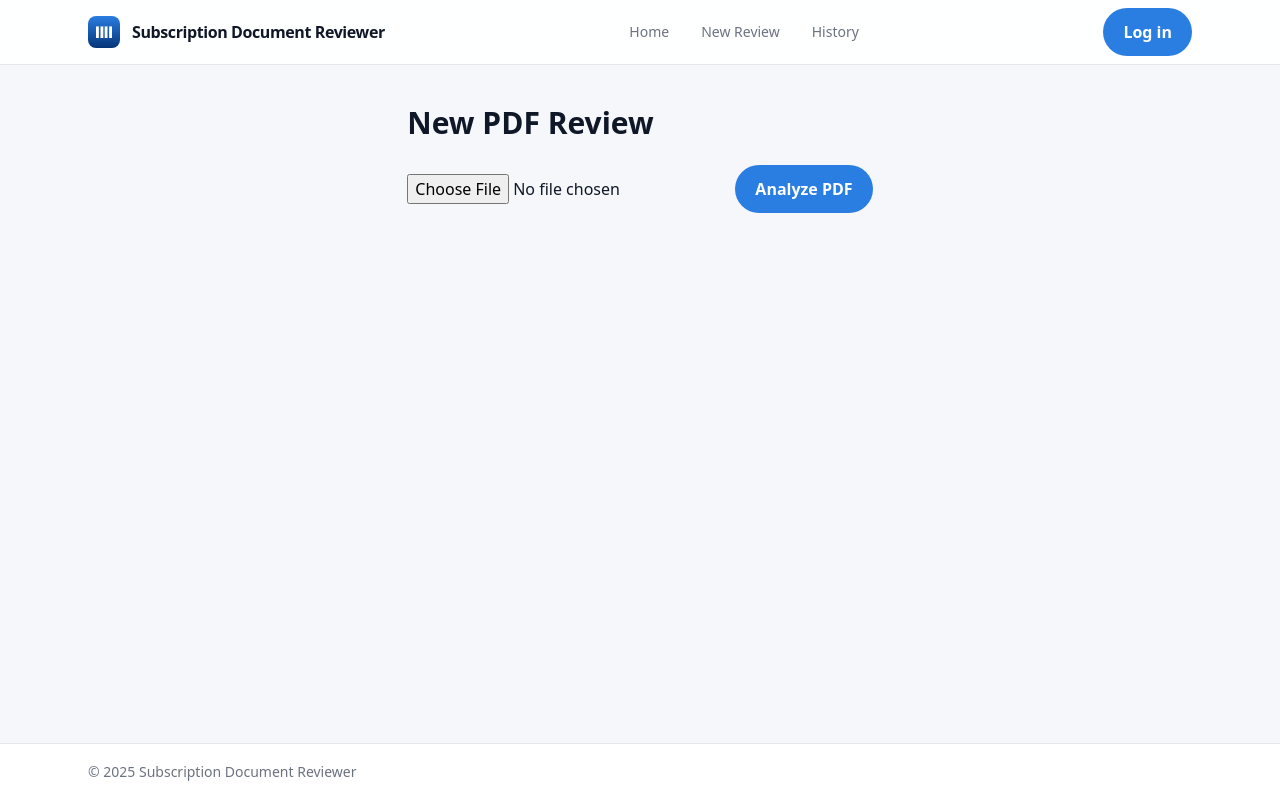
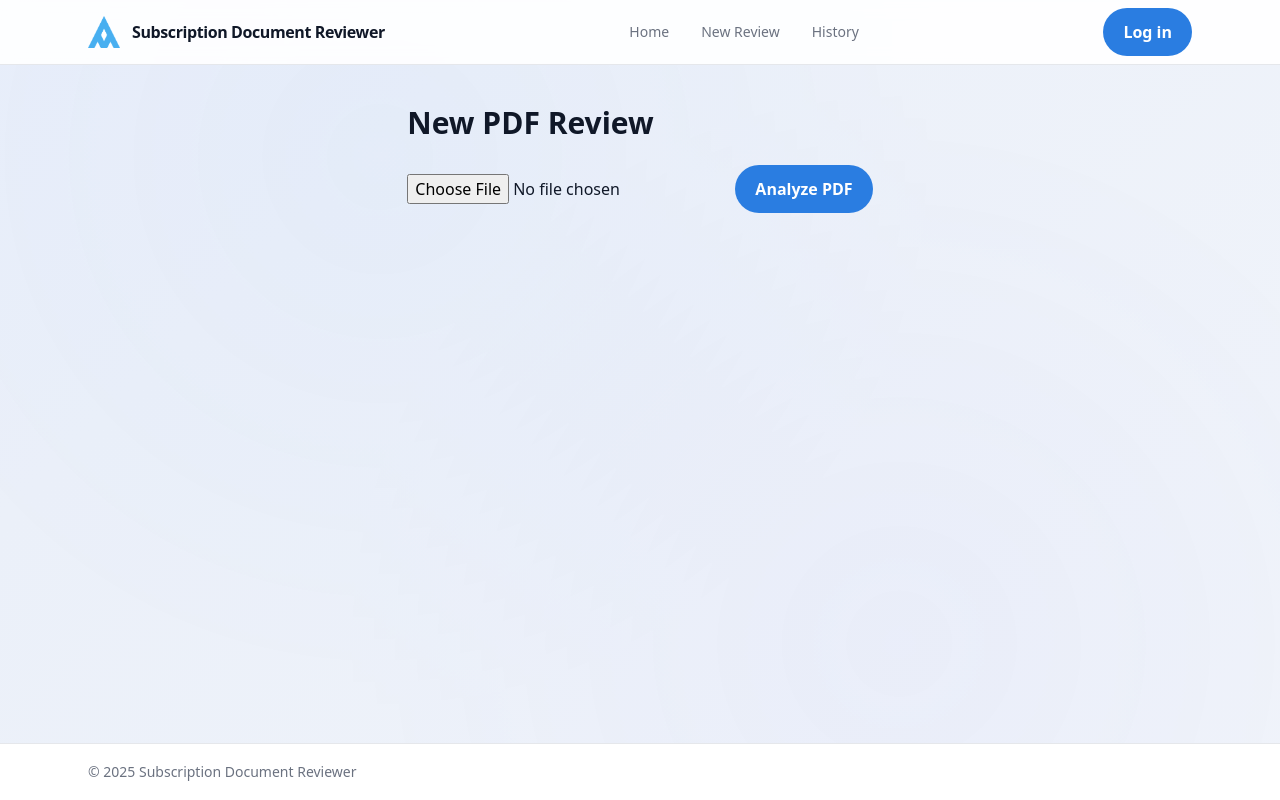
Before and after one commit to phuongngk270/vibe-code-demo-app, a Next.js app: page /review in a window 1280 px wide. Built offline with nearby package versions, Linux system fonts and the light colour scheme; no server answers.

Commit message:
feat: Improve UI and authentication flow
- Redesign the issues table for better readability and a more modern look.
- Add a new animated background to the layout.
- Improve the user experience on the home page by showing different buttons to signed-in and signed-out users.

```diff
--- a/components/IssuesTable.tsx
+++ b/components/IssuesTable.tsx
@@ -98,28 +98,37 @@ const IssuesTable: React.FC<Props> = ({
                     );
                 })}
             </div>
-            <table className="table">
-                <thead>
+            <div className="overflow-x-auto">
+                <table className="min-w-full bg-white rounded-lg shadow-sm border border-gray-200">
+                    <thead className="bg-gray-50">
                         <tr>
-                        <th>Page</th>
-                        <th>Type</th>
-                        <th>Message</th>
-                        <th>Original</th>
-                        <th>Suggestion</th>
-                        <th>Location</th>
+                            <th className="px-4 py-3 text-left text-xs font-medium text-gray-500 uppercase tracking-wider w-16">Page</th>
+                            <th className="px-4 py-3 text-left text-xs font-medium text-gray-500 uppercase tracking-wider w-32">Type</th>
+                            <th className="px-4 py-3 text-left text-xs font-medium text-gray-500 uppercase tracking-wider">Message</th>
+                            <th className="px-4 py-3 text-left text-xs font-medium text-gray-500 uppercase tracking-wider w-48">Original</th>
+                            <th className="px-4 py-3 text-left text-xs font-medium text-gray-500 uppercase tracking-wider w-48">Suggestion</th>
+                            <th className="px-4 py-3 text-left text-xs font-medium text-gray-500 uppercase tracking-wider w-40">Location</th>
                         </tr>
                     </thead>
-                <tbody>
+                    <tbody className="divide-y divide-gray-200">
                         {visible.map((issue, index) => {
                             return (
-                            <tr key={index}>
-                                <td>{issue.page}</td>
-                                <td className="capitalize">{issue.type}</td>
-                                <td>{issue.message}</td>
-                                <td>{issue.original}</td>
-                                <td>{issue.suggestion}</td>
-                                <td className="relative group">
-                                    <span className="cursor-help">{issue.locationHint || 'No location specified'}</span>
+                                <tr key={index} className="hover:bg-gray-50 transition-colors">
+                                    <td className="px-4 py-4 whitespace-nowrap text-sm text-gray-900 font-medium">{issue.page}</td>
+                                    <td className="px-4 py-4 whitespace-nowrap text-sm text-gray-900 capitalize">{issue.type}</td>
+                                    <td className="px-4 py-4 text-sm text-gray-900 leading-relaxed">{issue.message}</td>
+                                    <td className="px-4 py-4 text-sm">
+                                        <div className="bg-red-50 border border-red-200 rounded-md p-3">
+                                            <div className="text-red-800 leading-relaxed">{issue.original}</div>
+                                        </div>
+                                    </td>
+                                    <td className="px-4 py-4 text-sm">
+                                        <div className="bg-green-50 border border-green-200 rounded-md p-3">
+                                            <div className="text-green-800 leading-relaxed">{issue.suggestion}</div>
+                                        </div>
+                                    </td>
+                                    <td className="px-4 py-4 whitespace-nowrap text-sm relative group">
+                                        <span className="cursor-help text-gray-900">{issue.locationHint || 'No location specified'}</span>
                                         {issue.screenshotUrl ? (
                                             <div className="absolute z-50 hidden group-hover:block left-0 top-full mt-2 max-w-[360px] rounded-lg border bg-white shadow-xl p-2">
                                                 <img
@@ -143,6 +152,7 @@ const IssuesTable: React.FC<Props> = ({
                     </tbody>
                 </table>
             </div>
+        </div>
     );
 };
 
--- a/components/Layout.tsx
+++ b/components/Layout.tsx
@@ -16,15 +16,55 @@ export default function Layout({ children, title }: LayoutProps) {
   const { openSignIn } = useClerk();
 
   return (
-    <div className="min-h-screen bg-[#F5F7FB] text-[#101828] flex flex-col">
+    <div className="min-h-screen text-[#101828] flex flex-col relative">
       <Head>
         <title>{title ? `${title} | Subscription Document Reviewer` : 'Subscription Document Reviewer'}</title>
         <meta name="viewport" content="width=device-width, initial-scale=1.0" />
       </Head>
+      {/* Animated background */}
+      <div className="fixed inset-0 z-0">
+        <div
+          className="absolute inset-0"
+          style={{
+            background: 'linear-gradient(-45deg, #F5F7FB, #EBF0F9, #E0E7FF, #F0F3FA)',
+            backgroundSize: '400% 400%',
+            animation: 'gradientShift 12s ease infinite'
+          }}
+        ></div>
+        <div
+          className="absolute inset-0 opacity-40"
+          style={{
+            background: 'radial-gradient(circle at 30% 20%, rgba(59, 130, 246, 0.1) 0%, transparent 50%), radial-gradient(circle at 70% 80%, rgba(99, 102, 241, 0.1) 0%, transparent 50%)',
+            animation: 'pulseGlow 8s ease-in-out infinite'
+          }}
+        ></div>
+      </div>
+      <style jsx>{`
+        @keyframes gradientShift {
+          0%, 100% {
+            background-position: 0% 50%;
+          }
+          50% {
+            background-position: 100% 50%;
+          }
+        }
+        @keyframes pulseGlow {
+          0%, 100% {
+            opacity: 0.2;
+            transform: scale(1);
+          }
+          50% {
+            opacity: 0.4;
+            transform: scale(1.02);
+          }
+        }
+      `}</style>
+      {/* Content overlay */}
+      <div className="relative z-10 min-h-screen flex flex-col">
       <header className="sticky top-0 z-20 bg-white/90 backdrop-blur border-b border-[#E5E7EB]">
         <div className="mx-auto max-w-6xl px-6 h-16 flex items-center justify-between">
           <div className="flex items-center gap-3">
-            <img src="/anduin-logo.svg" alt="Anduin" className="h-8 w-8" />
+            <img src="/anduin-logo.png" alt="Anduin" className="h-8 w-8" />
             <span className="font-semibold tracking-tight">Subscription Document Reviewer</span>
           </div>
           <nav className="hidden sm:flex items-center gap-8 text-sm">
@@ -86,6 +126,7 @@ export default function Layout({ children, title }: LayoutProps) {
           © {new Date().getFullYear()} Subscription Document Reviewer
         </div>
       </footer>
+      </div>
     </div>
   );
 }
--- a/pages/index.tsx
+++ b/pages/index.tsx
@@ -1,6 +1,9 @@
 import Link from 'next/link';
+import { SignedIn, SignedOut, useClerk } from '@clerk/nextjs';
 
 export default function Home() {
+  const { openSignIn } = useClerk();
+
   return (
       <div className="text-center py-20">
         <h1 className="text-5xl font-bold tracking-tight">
@@ -12,12 +15,31 @@ export default function Home() {
           quality every time.
         </p>
         <div className="mt-10 flex justify-center gap-4">
+          {/* Signed-in users see direct links */}
+          <SignedIn>
             <Link href="/review" className="btn btn-primary">
               Start New Review
             </Link>
             <Link href="/history" className="btn btn-outline">
               View History
             </Link>
+          </SignedIn>
+
+          {/* Signed-out users see buttons that trigger sign-in */}
+          <SignedOut>
+            <button
+              className="btn btn-primary"
+              onClick={() => openSignIn({ redirectUrl: '/review', afterSignInUrl: '/review' })}
+            >
+              Start New Review
+            </button>
+            <button
+              className="btn btn-outline"
+              onClick={() => openSignIn({ redirectUrl: '/history', afterSignInUrl: '/history' })}
+            >
+              View History
+            </button>
+          </SignedOut>
     </div>
       </div>
   );
--- a/tailwind.config.js
+++ b/tailwind.config.js
@@ -11,6 +11,22 @@ module.exports = {
         brand: "#2A7DE1",
         brandDark: "#1B62B8",
         brandAccent: "#667085"
+      },
+      animation: {
+        'gradient-xy': 'gradient-xy 12s ease infinite',
+        'pulse-slow': 'pulse 6s ease-in-out infinite',
+      },
+      keyframes: {
+        'gradient-xy': {
+          '0%, 100%': {
+            'background-size': '400% 400%',
+            'background-position': '0% 50%'
+          },
+          '50%': {
+            'background-size': '200% 200%',
+            'background-position': '100% 50%'
+          }
+        }
       }
     }
   },
```
Also changed, not shown: Anduin logo.png (added), public/anduin-logo.png (added). Lines whose indentation alone changed are shown as unchanged.
